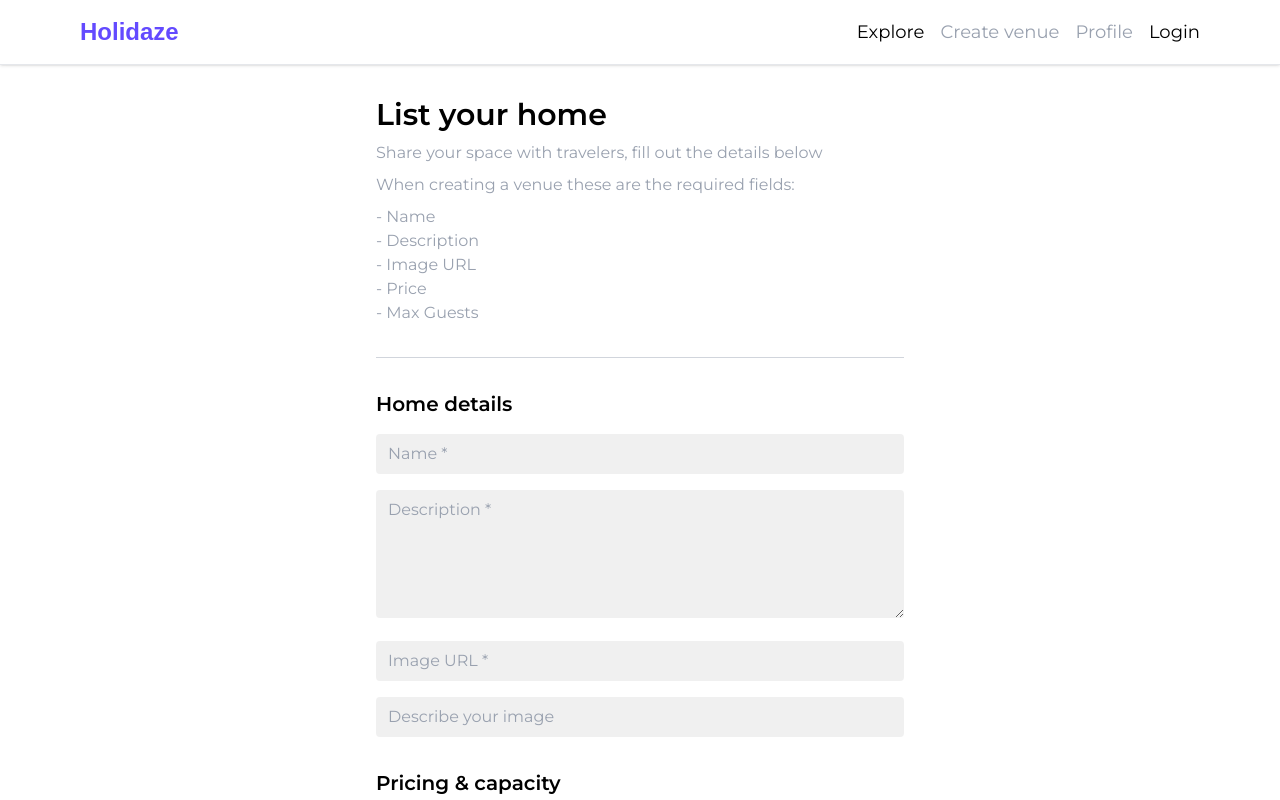
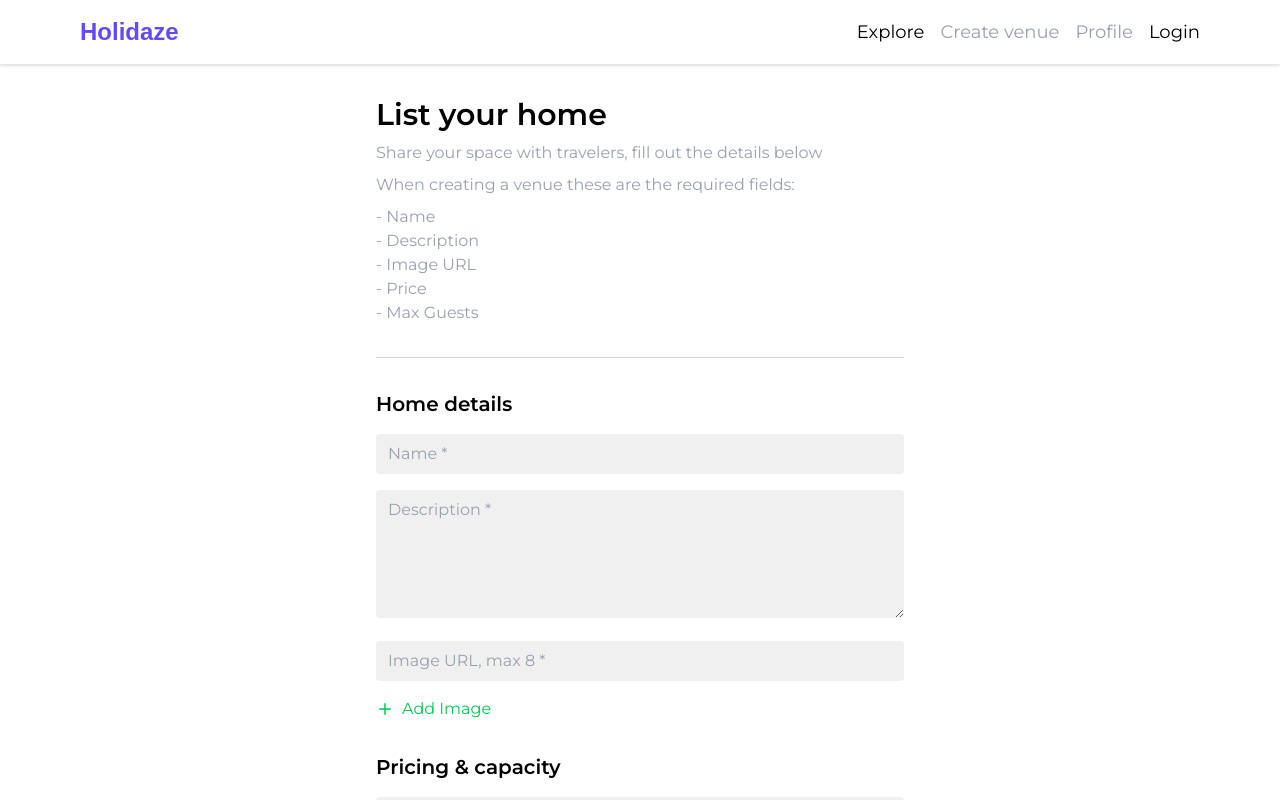
Before and after one commit to TomChrister/holidaze, a React (Vite) app: page /create in a window 1280 px wide. Shown: the top 800 px of the page. Built offline with nearby package versions, Linux system fonts and the light colour scheme; no server answers; a web font is replaced by a local one.

Commit message:
feat: fixed form

```diff
--- a/src/api/venues.tsx
+++ b/src/api/venues.tsx
@@ -1,6 +1,6 @@
 import { API_BASE_HOLIDAZE, API_BOOKINGS, API_PROFILES, API_VENUES } from '../utils/constants.tsx';
 import { authHeaders } from '../utils/headers.tsx';
-import { VenueProps } from '../types/venue';
+import { VenueFormData, VenueProps } from '../types/venue';
 
 // Fetch all venues
 export async function allVenues(): Promise<VenueProps[]> {
@@ -46,7 +46,7 @@ export async function singleVenue(id: string) {
 }
 
 // Create venue
-export async function createVenue(data: VenueProps) {
+export async function createVenue(data: VenueFormData) {
     const res = await fetch(`${API_VENUES}`, {
         method: 'POST',
         headers: authHeaders(),
--- a/src/components/CreateVenueForm.tsx
+++ b/src/components/CreateVenueForm.tsx
@@ -1,15 +1,16 @@
-import { useForm } from 'react-hook-form';
+import { useFieldArray, useForm } from 'react-hook-form';
 import { createVenue } from '../api/venues.tsx';
-import { VenueProps } from '../types/venue';
-import { CarFront, PawPrint, Utensils, Wifi } from 'lucide-react'
+import { VenueFormData } from '../types/venue';
+import { CarFront, PawPrint, Plus, Utensils, Wifi, X } from 'lucide-react'
 import toast from 'react-hot-toast';
 
 export function CreateVenueForm() {
     const {
         register,
         handleSubmit,
+        control,
         formState: { errors },
-    } = useForm<VenueProps>({
+    } = useForm<VenueFormData>({
         defaultValues: {
             name: '',
             description: '',
@@ -29,7 +30,12 @@ export function CreateVenueForm() {
         },
     });
 
-    const onSubmit = async (data: VenueProps) => {
+    const { fields, append, remove } = useFieldArray({
+        control,
+        name: 'media',
+    });
+
+    const onSubmit = async (data: VenueFormData) => {
         try {
             await createVenue(data);
             toast.success('Venue created successfully!');
@@ -94,25 +100,48 @@ export function CreateVenueForm() {
                     </p>
                 )}
 
-                <label htmlFor='media-url'> </label>
-                <input {...register('media.0.url', { required: 'Img URL is required, and must be a live link to a image URL' })}
-                       id='media-url'
-                       type='url'
-                       placeholder='Image URL *'
-                       className='rounded border-none input bg-brand-tierty placeholder-gray-400'
-                />
-                {errors.media?.[0]?.url && (
-                    <p className='text-red-500'>
-                        {errors.media?.[0]?.url.message}
-                    </p>
-                )}
+                {fields.map((field, index) => (
+                    <div key={field.id} className='mb-4 flex items-center gap-2'>
+                        <div className='flex-1'>
+                            <label htmlFor={`media-${index}-url`} className='sr-only'>Image URL</label>
+                            <input
+                                id={`media-${index}-url`}
+                                type='url'
+                                placeholder='Image URL, max 8 *'
+                                {...register(`media.${index}.url`, {
+                                    required: 'Img URL is required, and must be a live link to a image URL',
+                                })}
+                                className='w-full rounded border-none input bg-brand-tierty placeholder-gray-400'
+                            />
 
-                <label htmlFor='media-alt'></label>
-                <input {...register('media.0.alt')}
-                       id='media-alt'
-                       placeholder='Describe your image'
-                       className='rounded border-none input bg-brand-tierty placeholder-gray-400'
-                />
+                            {errors.media?.[index]?.url && (
+                                <p className='mt-1 text-sm text-red-500'>
+                                    {errors.media[index].url.message}
+                                </p>
+                            )}
+                        </div>
+
+                        {fields.length > 1 && (
+                            <button
+                                type='button'
+                                onClick={() => remove(index)}
+                                className='cursor-pointer text-red-500 hover:text-red-700'
+                                aria-label='Remove image'
+                            >
+                                <X size={18}/>
+                            </button>
+                        )}
+                    </div>
+                ))}
+
+                <button
+                    type='button'
+                    onClick={() => append({ url: '', alt: '' })}
+                    className='flex cursor-pointer items-center gap-2 text-green-500 hover:text-green-600'
+                >
+                    <Plus size={18}/>
+                    Add Image
+                </button>
 
                 <h3 className='pt-4 text-xl font-semibold'>Pricing & capacity</h3>
                 <label htmlFor='price'></label>
@@ -266,7 +295,7 @@ export function CreateVenueForm() {
                 />
 
                 <button type='submit'
-                        className='create-venue-button my-4 w-full cursor-pointer rounded px-4 py-2 text-white bg-brand-primary hover:bg-brand-hover transition-colors duration-200'>
+                        className='my-4 w-full cursor-pointer rounded px-4 py-2 text-white transition-colors duration-200 create-venue-button bg-brand-primary hover:bg-brand-hover'>
                     Create venue
                 </button>
             </form>
--- a/src/features/venue/EditVenue.tsx
+++ b/src/features/venue/EditVenue.tsx
@@ -3,7 +3,7 @@ import { useFieldArray, useForm } from 'react-hook-form'
 import { useNavigate, useParams } from 'react-router-dom'
 import { singleVenue, updateVenue } from '../../api/venues.tsx';
 import toast from 'react-hot-toast';
-import { CarFront, PawPrint, Utensils, Wifi } from 'lucide-react'
+import { CarFront, PawPrint, Plus, Utensils, Wifi, X } from 'lucide-react'
 import { EditVenueProps } from '../../types/venue';
 
 export function EditVenue() {
@@ -19,7 +19,10 @@ export function EditVenue() {
             location: { address: '', city: '', zip: '', country: '' },
         },
     })
-    const { fields: mediaFields } = useFieldArray({ control, name: 'media' })
+    const { fields: mediaFields, append, remove } = useFieldArray({
+        control,
+        name: 'media',
+    });
 
     const navigate = useNavigate()
 
@@ -41,10 +44,26 @@ export function EditVenue() {
     }
 
     const facilities = [
-        { icon: <Wifi className='rounded p-1 bg-brand-tierty' color='#634AFF' size={30}/>, name: 'wifi', label: 'WiFi' },
-        { icon: <CarFront className='rounded p-1 bg-brand-tierty' color='#634AFF' size={30}/>, name: 'parking', label: 'Parking' },
-        { icon: <Utensils className='rounded p-1 bg-brand-tierty' color='#634AFF' size={30}/>, name: 'breakfast', label: 'Breakfast' },
-        { icon: <PawPrint className='rounded p-1 bg-brand-tierty' color='#634AFF' size={30}/>, name: 'pets', label: 'Pets' },
+        {
+            icon: <Wifi className='rounded p-1 bg-brand-tierty' color='#634AFF' size={30}/>,
+            name: 'wifi',
+            label: 'WiFi'
+        },
+        {
+            icon: <CarFront className='rounded p-1 bg-brand-tierty' color='#634AFF' size={30}/>,
+            name: 'parking',
+            label: 'Parking'
+        },
+        {
+            icon: <Utensils className='rounded p-1 bg-brand-tierty' color='#634AFF' size={30}/>,
+            name: 'breakfast',
+            label: 'Breakfast'
+        },
+        {
+            icon: <PawPrint className='rounded p-1 bg-brand-tierty' color='#634AFF' size={30}/>,
+            name: 'pets',
+            label: 'Pets'
+        },
     ] as const
 
     return (
@@ -73,23 +92,39 @@ export function EditVenue() {
 
             <h3 className='pt-3 text-xl font-semibold'>Media</h3>
             {mediaFields.map((f, i) => (
-                <div key={f.id} className='space-y-2'>
-                    <label htmlFor='edit-media-url'>Image URL</label>
+                <div key={f.id} className='mb-4 flex items-center gap-2'>
+                    <div className='flex-1'>
+                        <label htmlFor={`edit-media-url-${i}`} className='sr-only'>Image URL</label>
                         <input
                             {...register(`media.${i}.url` as const)}
-                            id='edit-media-url'
-                            className='mt-2 mb-4 rounded border-none input bg-brand-tierty placeholder-gray-400'
+                            id={`edit-media-url-${i}`}
                             type='url'
-                        />
-
-                    <label htmlFor='edit-media-alt'>Describe your image</label>
-                        <input
-                            {...register(`media.${i}.alt` as const)}
-                            id='edit-media-alt'
-                            className='mt-2 rounded border-none input bg-brand-tierty placeholder-gray-400'
+                            placeholder='Image URL *'
+                            className='w-full rounded border-none input bg-brand-tierty placeholder-gray-400'
                         />
                     </div>
+
+                    {mediaFields.length > 1 && (
+                        <button
+                            type='button'
+                            onClick={() => remove(i)}
+                            className='cursor-pointer text-red-500 hover:text-red-700'
+                            aria-label='Remove image'
+                        >
+                            <X size={18}/>
+                        </button>
+                    )}
+                </div>
             ))}
+
+            <button
+                type='button'
+                onClick={() => append({ url: '', alt: '' })}
+                className='flex cursor-pointer items-center gap-2 text-green-500 hover:text-green-700'
+            >
+                <Plus size={18}/>
+                Add Image
+            </button>
 
             <h3 className='pt-3 text-xl font-semibold'>Pricing & capacity</h3>
             <label className='mb-0' htmlFor='edit-price'>Price</label>
@@ -160,7 +195,7 @@ export function EditVenue() {
 
             <button
                 type='submit'
-                className='save-button mt-4 cursor-pointer rounded bg-green-500 px-4 py-2 text-white hover:bg-green-600 transition-colors duration-200'
+                className='mt-4 cursor-pointer rounded bg-green-500 px-4 py-2 text-white transition-colors duration-200 save-button hover:bg-green-600'
             >
                 Save changes
             </button>
--- a/src/types/venue.d.ts
+++ b/src/types/venue.d.ts
@@ -23,6 +23,27 @@ export type VenueProps = {
     };
 };
 
+export type VenueFormData = {
+    name: string;
+    description: string;
+    media: { url: string; alt?: string }[];
+    price: number;
+    maxGuests: number;
+    meta: {
+        wifi: boolean;
+        parking: boolean;
+        breakfast: boolean;
+        pets: boolean;
+    };
+    location: {
+        address: string;
+        city: string;
+        zip: string;
+        country: string;
+    };
+};
+
+
 // Edit venue props
 export type EditVenueProps = {
     name: string
@@ -30,8 +51,18 @@ export type EditVenueProps = {
     media: { url: string; alt: string }[]
     price: number
     maxGuests: number
-    meta: { wifi: boolean; parking: boolean; breakfast: boolean; pets: boolean }
-    location: { address: string; city: string; zip: string; country: string }
+    meta: {
+        wifi: boolean;
+        parking: boolean;
+        breakfast: boolean;
+        pets: boolean
+    }
+    location: {
+        address: string;
+        city: string;
+        zip: string;
+        country: string
+    }
 }
 
 // Confirm modal props
```
Lines whose indentation alone changed are shown as unchanged.
